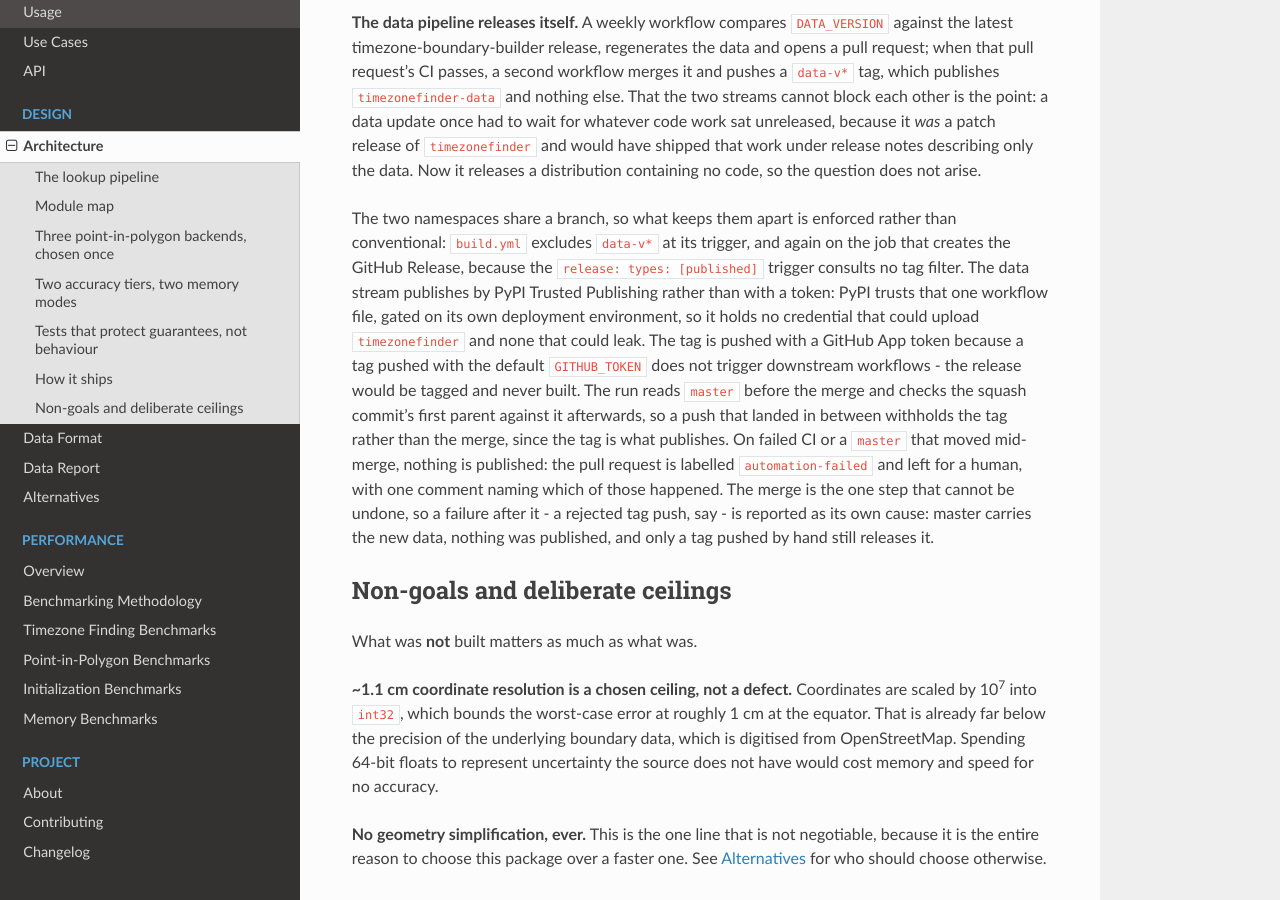
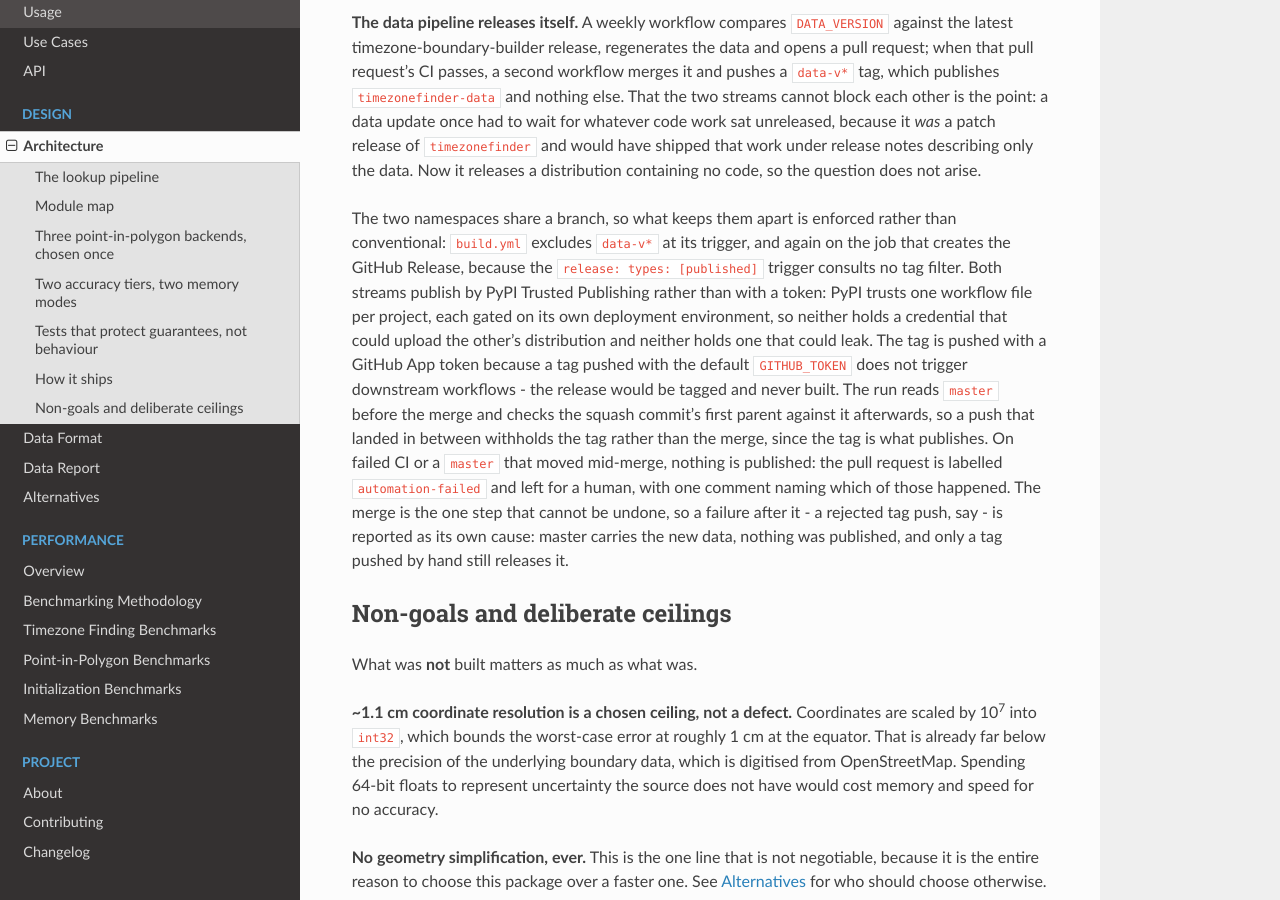
Before and after one commit to jannikmi/timezonefinder, a Sphinx documentation site: the page built from docs/architecture.rst, in a window 1280 px wide and 900 px high, scrolled down 6020 px. Built offline with Sphinx 7.4.7 and the Read the Docs theme 3.1.0, drawn with Linux system fonts in a browser that asks for light colours.

Commit message:
publish timezonefinder to PyPI by Trusted Publishing
The `publish-pypi` job now runs in the `pypi` deployment environment and
uploads without a `password:`, exchanging its OIDC identity for a
short-lived, project-scoped token - the shape `publish_data.yml` already
uses for `timezonefinder-data`. No long-lived API token remains in
repository secrets.

The workflow test that asserted the data stream does not borrow the code
stream's token now covers both streams: each publishing job must request
`id-token: write`, be gated on a deployment environment, and pass no
`password`, and the two environments must differ.

Co-Authored-By: Claude Opus 5 <noreply@anthropic.com>

```diff
--- a/CHANGELOG.rst
+++ b/CHANGELOG.rst
@@ -6,6 +6,10 @@ Changelog
 
 X.X.X (unreleased)
 ------------------
+
+Internal:
+
+* ``timezonefinder`` is now published to PyPI by Trusted Publishing (OIDC) rather than with a long-lived API token, matching how ``timezonefinder-data`` already publishes. The upload job runs in the ``pypi`` deployment environment and exchanges its OIDC identity for a short-lived, project-scoped upload token, so no publishing credential exists in repository secrets to leak or rotate, and each stream's identity is bound to an environment the other does not use. This requires a trusted publisher configured for the ``timezonefinder`` project on PyPI; without it the release upload fails.
 
 
 8.3.0 (2026-08-19)
--- a/docs/architecture.rst
+++ b/docs/architecture.rst
@@ -273,10 +273,10 @@ the data. Now it releases a distribution containing no code, so the question doe
 
 The two namespaces share a branch, so what keeps them apart is enforced rather than conventional:
 ``build.yml`` excludes ``data-v*`` at its trigger, and again on the job that creates the GitHub
-Release, because the ``release: types: [published]`` trigger consults no tag filter. The data
-stream publishes by PyPI Trusted Publishing rather than with a token: PyPI trusts that one workflow
-file, gated on its own deployment environment, so it holds no credential that could upload
-``timezonefinder`` and none that could leak. The tag is pushed with a GitHub App token because
+Release, because the ``release: types: [published]`` trigger consults no tag filter. Both
+streams publish by PyPI Trusted Publishing rather than with a token: PyPI trusts one workflow file
+per project, each gated on its own deployment environment, so neither holds a credential that could
+upload the other's distribution and neither holds one that could leak. The tag is pushed with a GitHub App token because
 a tag pushed with the default ``GITHUB_TOKEN`` does not trigger downstream workflows - the release
 would be tagged and never built. The run reads ``master`` before the merge and checks the squash
 commit's first parent against it afterwards, so a push that landed in between withholds the tag
```
Also changed, not shown: 2 other files.
